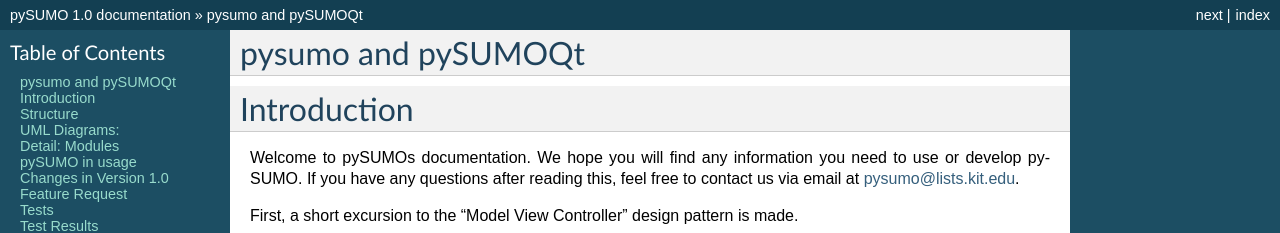
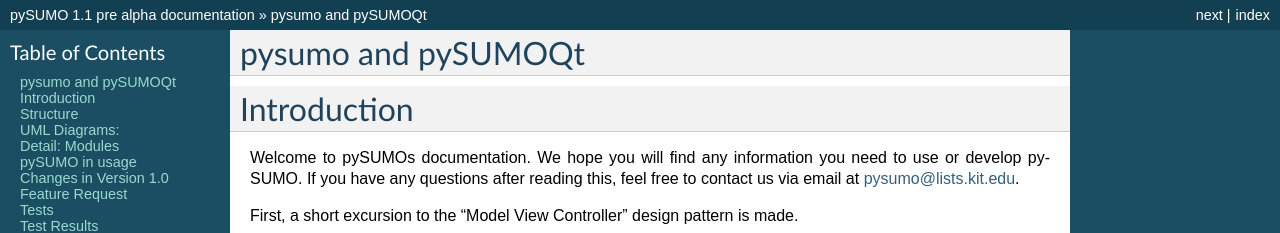
Before and after one commit to pySUMO/pysumo, a Sphinx documentation site: the page built from docs/index.rst, in a window 1280 px wide and 900 px high. Shown: the top 233 px of the window. Built offline with Sphinx 7.4.7, drawn with Linux system fonts in a browser that asks for light colours; some of the changed text lies outside the part shown.

Commit message:
Start of v1.1

```diff
--- a/docs/conf.py
+++ b/docs/conf.py
@@ -60,9 +60,9 @@ copyright = '2015, Kent, Konstantin, Philipp, Simon'
 # built documents.
 #
 # The short X.Y version.
-version = '1.0'
+version = '1.1'
 # The full version, including alpha/beta/rc tags.
-release = '1.0'
+release = '1.1 pre alpha'
 
 # The language for content autogenerated by Sphinx. Refer to documentation
 # for a list of supported languages.
--- a/setup.py
+++ b/setup.py
@@ -2,14 +2,14 @@ from setuptools import setup
 
 setup(
     name='pySUMO',
-    version='1.0.0',
+    version='1.1',
     description='A graphical IDE for Ontologies written in SUO-Kif',
     long_description='A graphical IDE for Ontologies written in SUO-Kif',
     url='',
     author='',
     author_email='',
     license='BSD',
-    classifiers=['Development Status :: 5 - Production/Stable',
+    classifiers=['Development Status :: 2 - Pre-Alpha',
                  'Intended Audience :: Developers',
                  'License :: OSI Approved :: BSD License',
                  'Programming Language :: Python :: 3.4',
```
